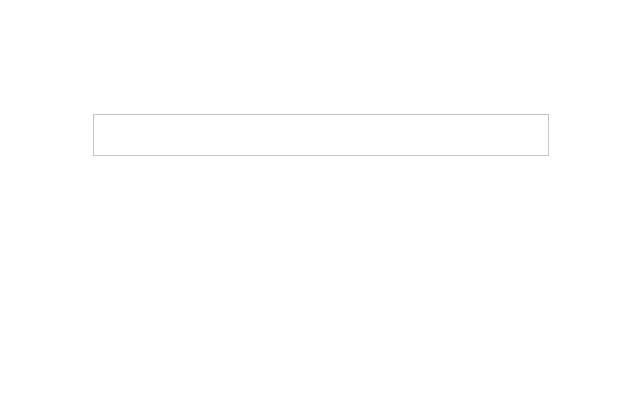
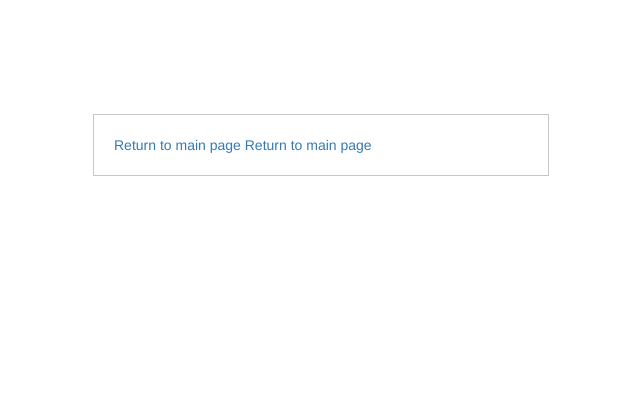
Before and after one commit to Eimis/AutumnBreeze, a Django app: page /results/ in a window 1280 px wide. Before the commit the part shown is almost empty. Shown: the top 420 px of the page, without its empty margins (319-959 px from the left). Run offline with Django 3.2, Linux system fonts and the light colour scheme; some libraries are stand-ins or nearby versions.

Commit message:
Added redirect link

```diff
--- a/autumnbreeze/templates/results.html
+++ b/autumnbreeze/templates/results.html
@@ -8,6 +8,7 @@
 <div class="container">
     <div class="row-fluid content-wrapper">
         <div class="main-box">
+          <a href="{% url 'home_redirect' %}">Return to main page</a>
           {% if new_location_ids %}
               <p>{% trans 'There were some new locations detected in the 2nd document' %}:</p>
               {% for location_id in new_location_ids %}
@@ -36,6 +37,7 @@
                 <hr>
             {% endfor %}
           {% endif %}
+        <a href="{% url 'home_redirect' %}">Return to main page</a>
         </div>
     </div>
 </div>
--- a/autumnbreeze/urls.py
+++ b/autumnbreeze/urls.py
@@ -1,6 +1,7 @@
 from django.conf.urls import include, url
 from django.contrib import admin
 
+from autumnbreeze.views import home_redirect
 from autumnbreeze.views import main
 from autumnbreeze.views import results
 
@@ -8,5 +9,6 @@ from autumnbreeze.views import results
 urlpatterns = [
     url(r'^$', main, name='main'),
     url(r'^results/', results, name='results'),
+    url(r'^home_redirect/', home_redirect, name='home_redirect'),
     url(r'^admin/', include(admin.site.urls)),
 ]
--- a/autumnbreeze/views.py
+++ b/autumnbreeze/views.py
@@ -2,7 +2,10 @@ import csv
 import collections
 import itertools
 
-from django.shortcuts import render, render_to_response
+from django.core.urlresolvers import reverse
+from django.http import HttpResponseRedirect
+from django.shortcuts import render
+from django.shortcuts import render_to_response
 from django.template import RequestContext
 
 from autumnbreeze.forms import AnomalyForm
@@ -132,3 +135,7 @@ def main(request):
 
 def results(request):
     return render(request, 'results.html', {})
+
+
+def home_redirect(request):
+    return HttpResponseRedirect(reverse('main'))
```
